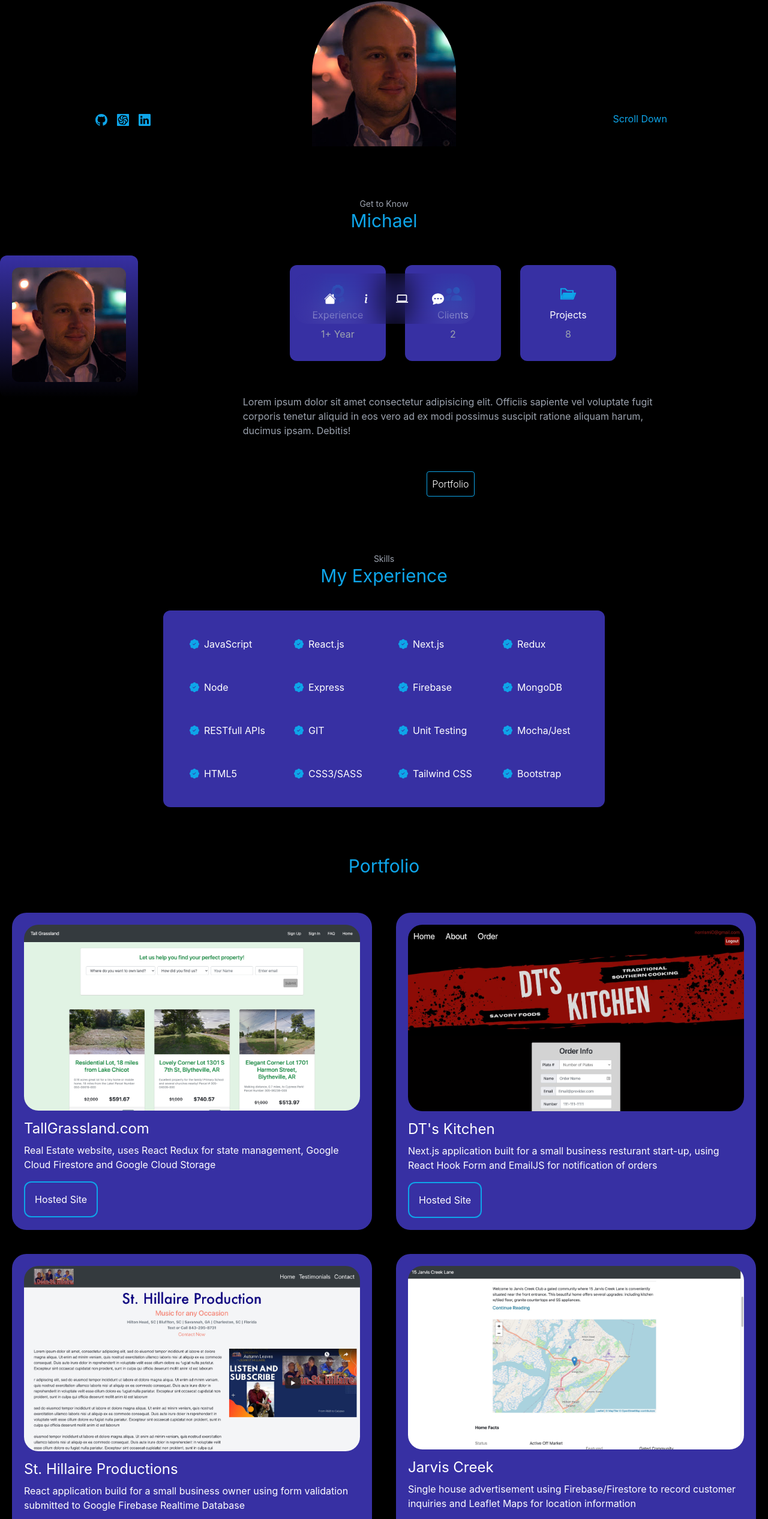
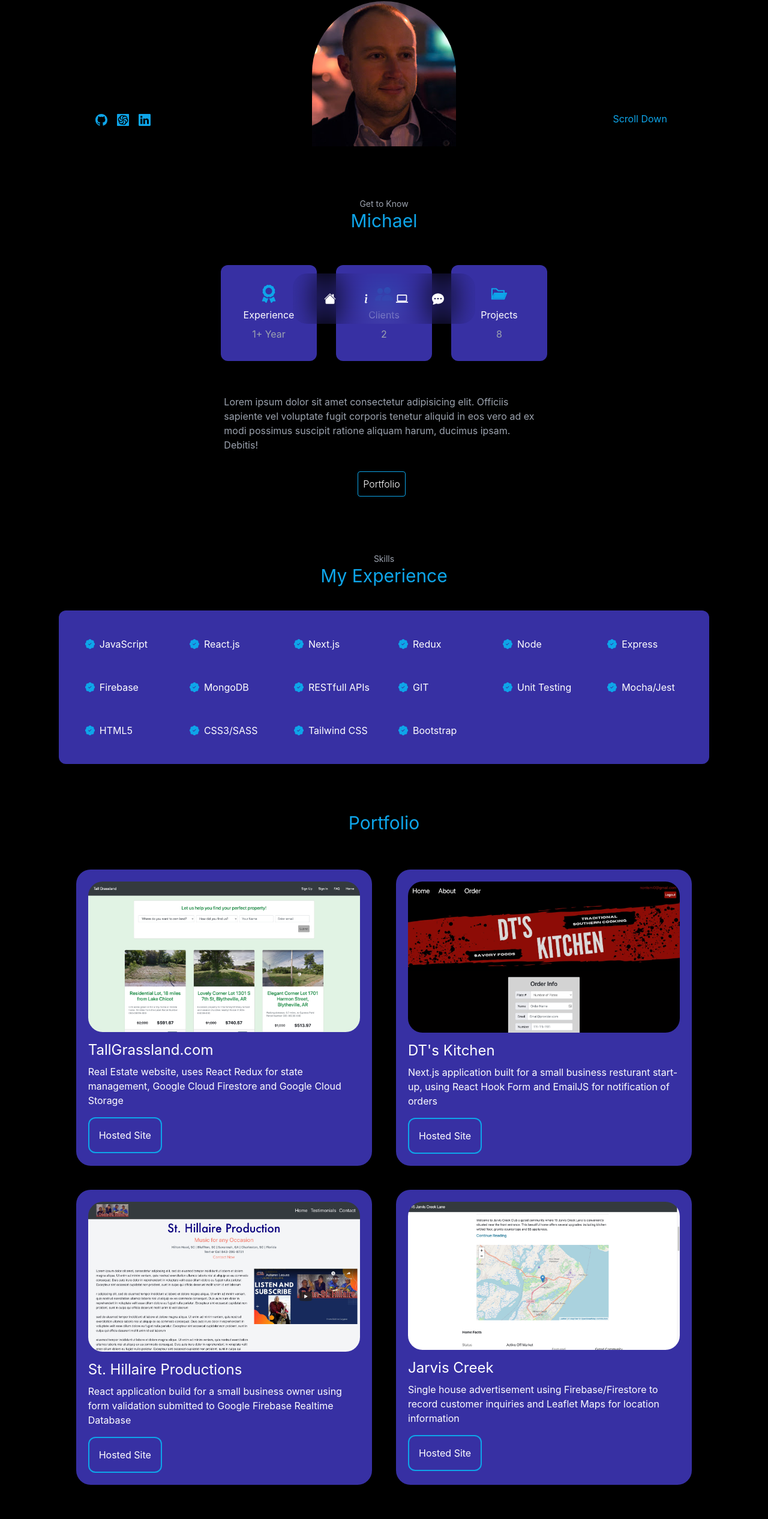
Before and after one commit to Norrismi/portfolio22, a Next.js app: page / in a window 1280 px wide. Shown: the part 220-2753 px from the top of the page at 60% size. Built offline with nearby package versions, Linux system fonts and the light colour scheme.

Commit message:
lg view complete

```diff
--- a/Components/About.js
+++ b/Components/About.js
@@ -21,7 +21,7 @@ function About() {
 
       <div className='mt-10 flex md:grid-cols-2 drop-shadow-lg'>
 
-        <div className='hidden lg:inline-block bg-gradient-to-b from-indigo-800  p-5 h-fit rounded-xl mx-auto'>
+        {/* <div className='hidden lg:inline-block bg-gradient-to-b from-indigo-800  p-5 h-fit rounded-xl mx-auto'>
           <Image
             className='rounded-xl bg-white hover:rotate-12 duration-300'
             src={chuck}
@@ -29,7 +29,7 @@ function About() {
           // width={350}
           // height={350}
           />
-        </div>
+        </div> */}
 
         <div className='mx-auto'>
           <div className='h-min md:grid md:grid-rows-3'>
@@ -64,7 +64,7 @@ function About() {
             </div>
 
             <div className='md:flex md:justify-center'>
-              <p className="hidden md:flex  md:w-8/12 text-left mt-10 text-gray-400">
+              <p className="hidden md:flex md:w-7/12 lg:w-5/12 text-left mt-10 text-gray-400">
                 Lorem ipsum dolor sit amet consectetur adipisicing elit. Officiis sapiente vel voluptate fugit corporis tenetur aliquid in eos vero ad ex modi possimus suscipit ratione aliquam harum, ducimus ipsam. Debitis!
               </p>
             </div>
--- a/Components/Contact.js
+++ b/Components/Contact.js
@@ -75,8 +75,8 @@ function Contact() {
         {success == true ? (
           <div className="text-white text-3xl flex justify-center mt-20 ">Thanks your info was submitted!</div>
         ) : (
-          <div className="p-6 md:p-0 md:pr-6 flex flex-col">
-            <form ref={form} onSubmit={sendEmail} className='flex flex-col lg:w-2/3 '>
+          <div className="p-6 md:p-0 md:pr-6 lg:p-0  flex flex-col">
+            <form ref={form} onSubmit={sendEmail} className='flex flex-col lg:w-9/12 '>
               <input type="text" name="name" placeholder="Your Full Name" required className="mb-5 border-2 border-sky-500 rounded-lg bg-black text-gray-400 p-2 fname" />
               <input type="email" name="email" placeholder="Your Email" required className="mb-5 border-2 border-sky-500 rounded-lg bg-black text-gray-400 p-2 lname" />
               <textarea name="message" placeholder="Your Message" rows="4" cols="50" required className="mb-5 border-2 border-sky-500 rounded-lg bg-black p-2 lname text-gray-400">
--- a/Components/Experience.js
+++ b/Components/Experience.js
@@ -12,7 +12,7 @@ function Experience() {
 
 
       <div className="w-fit h-fit p-5 bg-indigo-800 hover:bg-opacity-50	 mx-auto mt-10 rounded-xl">
-        <div className="grid grid-cols-2  md:grid md:grid-cols-4">
+        <div className="grid grid-cols-2  md:grid md:grid-cols-4  lg:grid-cols-6">
 
 
           {arr.map((skill) => (
--- a/Components/Footer.js
+++ b/Components/Footer.js
@@ -10,7 +10,7 @@ function Footer() {
     style={{ marginBottom: '-100px' }}
     >
 
-      <div className="flex justify-evenly mx-auto mb-10 mt-5 ">
+      <div className="flex justify-evenly mx-auto lg:w-9/12 mb-10 mt-5 ">
         <Link
           href='#about'>
           <a className='p-3 text-white text-lg hover:text-sky-500'>About</a>
@@ -32,7 +32,7 @@ function Footer() {
         </Link>
       </div>
 
-      <div className="flex justify-evenly md:w-8/12 mx-auto mb-28">
+      <div className="flex justify-evenly md:w-8/12 lg:w-6/12 mx-auto mb-28">
         <div className="bg-indigo-800 p-5 rounded-xl">
           <Link
             href='https://github.com/Norrismi'>
--- a/Components/Portfolio.js
+++ b/Components/Portfolio.js
@@ -14,9 +14,9 @@ function Portfolio() {
     <div className="mx-auto text-center mt-20" id='portfolio'>
       <div className="text-3xl text-sky-500 mb-10">Portfolio</div>
 
-      <div className='md:grid md:grid-cols-2  mx-auto'>
+      <div className='md:grid md:grid-cols-2 lg:w-10/12  mx-auto'>
         {data.map((project) => (
-          <div key={project.id} className="bg-indigo-800  w-fit rounded-3xl p-5 m-5">
+          <div key={project.id} className="bg-indigo-800  w-fit  rounded-3xl p-5 m-5">
             <Image
               className='rounded-3xl'
               src={project.source}
```
